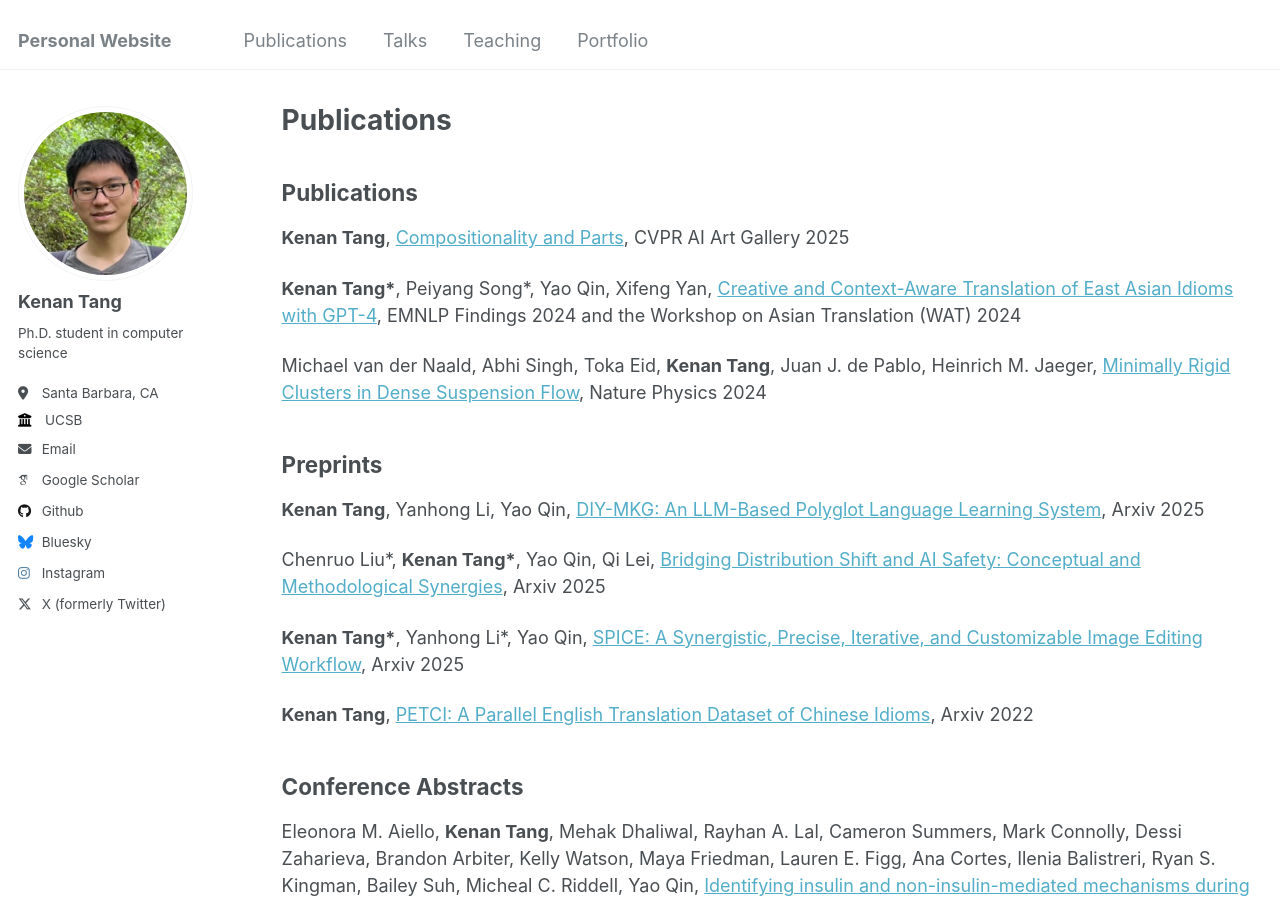
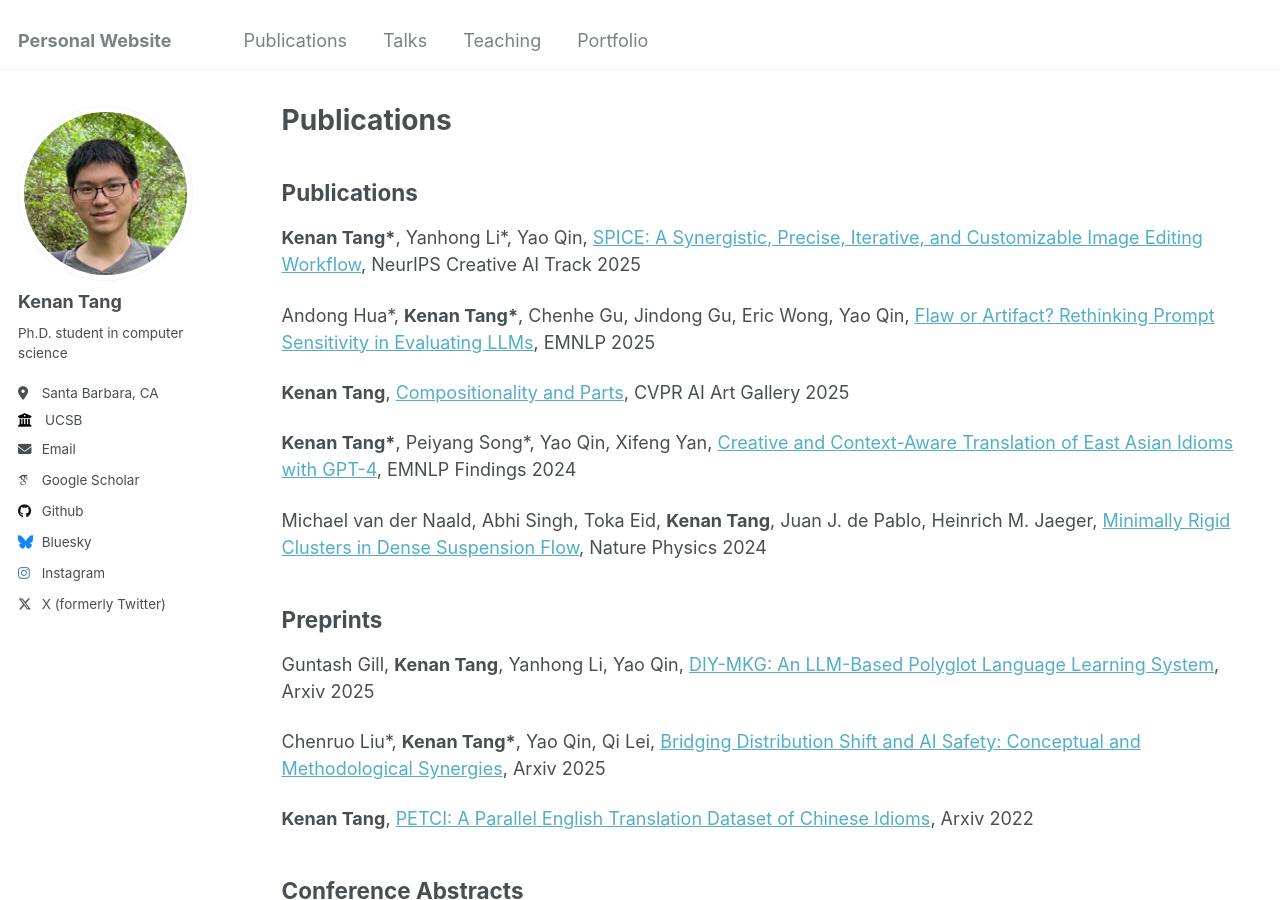
Before and after one commit to kenantang/kenantang.github.io, a Jekyll site: the page built from _pages/publications.html, in a window 1280 px wide and 900 px high. Built offline with Jekyll 4.4.1, drawn with Linux system fonts in a browser that asks for light colours; some web fonts are replaced.

Commit message:
add spice paper

```diff
--- a/_pages/publications.html
+++ b/_pages/publications.html
@@ -6,13 +6,14 @@ author_profile: true
 ---
 
 <h2 class="wordwrap">Publications</h2>
+<p><b>Kenan Tang*</b>, Yanhong Li*, Yao Qin, <a href="https://arxiv.org/abs/2504.09697">SPICE: A Synergistic, Precise, Iterative, and Customizable Image Editing Workflow</a>, NeurIPS Creative AI Track 2025</p>
+<p>Andong Hua*, <b>Kenan Tang*</b>, Chenhe Gu, Jindong Gu, Eric Wong, Yao Qin, <a href="https://arxiv.org/abs/2509.01790">Flaw or Artifact? Rethinking Prompt Sensitivity in Evaluating LLMs</a>, EMNLP 2025</p>
 <p><b>Kenan Tang</b>, <a href="https://thecvf-art.com/project/compositionality-and-parts/">Compositionality and Parts</a>, CVPR AI Art Gallery 2025</p>
-<p><b>Kenan Tang*</b>, Peiyang Song*, Yao Qin, Xifeng Yan, <a href="https://aclanthology.org/2024.findings-emnlp.544/">Creative and Context-Aware Translation of East Asian Idioms with GPT-4</a>, EMNLP Findings 2024 and the Workshop on Asian Translation (WAT) 2024</p>
+<p><b>Kenan Tang*</b>, Peiyang Song*, Yao Qin, Xifeng Yan, <a href="https://aclanthology.org/2024.findings-emnlp.544/">Creative and Context-Aware Translation of East Asian Idioms with GPT-4</a>, EMNLP Findings 2024</p>
 <p>Michael van der Naald, Abhi Singh, Toka Eid, <b>Kenan Tang</b>, Juan J. de Pablo, Heinrich M. Jaeger, <a href="https://www.nature.com/articles/s41567-023-02354-3">Minimally Rigid Clusters in Dense Suspension Flow</a>, Nature Physics 2024</p>
 <h2 class="wordwrap">Preprints</h2>
-<p><b>Kenan Tang</b>, Yanhong Li, Yao Qin, <a href="https://arxiv.org/abs/2507.01872">DIY-MKG: An LLM-Based Polyglot Language Learning System</a>, Arxiv 2025</p>
+<p>Guntash Gill, <b>Kenan Tang</b>, Yanhong Li, Yao Qin, <a href="https://arxiv.org/abs/2507.01872">DIY-MKG: An LLM-Based Polyglot Language Learning System</a>, Arxiv 2025</p>
 <p>Chenruo Liu*, <b>Kenan Tang*</b>, Yao Qin, Qi Lei, <a href="https://arxiv.org/abs/2505.22829">Bridging Distribution Shift and AI Safety: Conceptual and Methodological Synergies</a>, Arxiv 2025</p>
-<p><b>Kenan Tang*</b>, Yanhong Li*, Yao Qin, <a href="https://arxiv.org/abs/2504.09697">SPICE: A Synergistic, Precise, Iterative, and Customizable Image Editing Workflow</a>, Arxiv 2025</p>
 <p><b>Kenan Tang</b>, <a href="https://arxiv.org/abs/2202.09509">PETCI: A Parallel English Translation Dataset of Chinese Idioms</a>, Arxiv 2022</p>
 <h2 class="wordwrap">Conference Abstracts</h2>
 <p>Eleonora M. Aiello, <b>Kenan Tang</b>, Mehak Dhaliwal, Rayhan A. Lal, Cameron Summers, Mark Connolly, Dessi Zaharieva, Brandon Arbiter, Kelly Watson, Maya Friedman, Lauren E. Figg, Ana Cortes, Ilenia Balistreri, Ryan S. Kingman, Bailey Suh, Micheal C. Riddell, Yao Qin, <a href="https://diabetesjournals.org/diabetes/article/74/Supplement_1/572-P/158975/572-P-Identifying-Insulin-and-Non-Insulin-Mediated">Identifying insulin and non-insulin-mediated mechanisms during physical activity from real-world T1D data</a>, 85th Scientific Sessions of the American Diabetes Association, 2025</p>
```
Also changed, not shown: _pages/about.md (+2 -2 lines), 2 other files.
